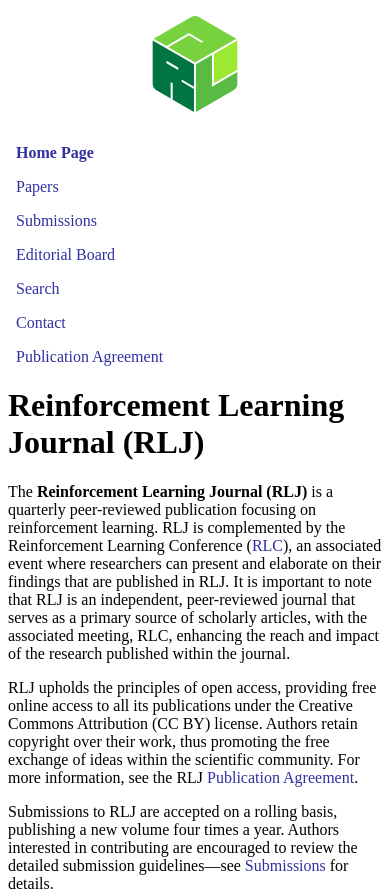
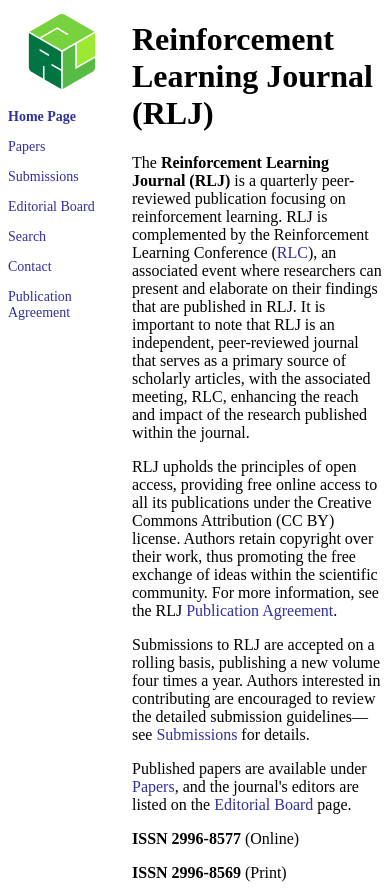
Before and after one commit to rl-journal/rlj-website, a Next.js app: page / in a window 390 px wide. Shown: the top 891 px of the page. Built offline with nearby package versions, Linux system fonts and the light colour scheme.

Commit message:
refactor: mobile view

```diff
--- a/app/globals.css
+++ b/app/globals.css
@@ -146,16 +146,31 @@ footer {
   margin-bottom: 1em;
 }
 
+/* updates for mobile view */
 @media (max-width: 640px) {
   #fixed {
-    position: static;
-    width: auto;
-    height: auto;
-    text-align: left;
-    padding: 0 1em;
-    overflow: visible;
+    width: 7.5rem;
+    padding-left: 0.5rem;
+    padding-right: 0.25rem;
+    font-size: 87.5%;
   }
+
+  #fixed p.nav-depth-1 {
+    margin-left: 0.75em;
+  }
+
+  #fixed p.nav-depth-2 {
+    margin-left: 1.5em;
+  }
+
+  #fixed img.logo {
+    width: 5.5rem;
+    height: 4.7rem;
+    margin-bottom: 1.25rem;
+  }
+
   #content {
-    margin-left: 0.5em;
+    margin-left: 8.25rem;
+    margin-right: 0.5rem;
   }
 }
--- a/app/layout.tsx
+++ b/app/layout.tsx
@@ -1,4 +1,5 @@
 import type { Metadata, Viewport } from "next";
+import Script from "next/script";
 import "./globals.css";
 import Sidebar from "@/components/Sidebar";
 import Footer from "@/components/Footer";
@@ -30,10 +31,6 @@ export default function RootLayout({
               "window.MathJax = { tex: { inlineMath: [['$', '$'], ['\\\\(', '\\\\)']] } };",
           }}
         />
-        <script
-          async
-          src="https://cdn.jsdelivr.net/npm/mathjax@3/es5/tex-chtml.js"
-        />
       </head>
       <body>
         <Sidebar />
@@ -41,6 +38,10 @@ export default function RootLayout({
           {children}
           <Footer />
         </div>
+        <Script
+          src="https://cdn.jsdelivr.net/npm/mathjax@3/es5/tex-chtml.js"
+          strategy="afterInteractive"
+        />
       </body>
     </html>
   );
--- a/components/Sidebar.tsx
+++ b/components/Sidebar.tsx
@@ -45,7 +45,6 @@ const navLinks: NavLink[] = [
   },
   { href: "/board", label: "Editorial Board" },
   { href: "/search", label: "Search" },
-
   { href: "/contact", label: "Contact" },
   {
     href: "https://rlj.cs.umass.edu/RLC_Publication_Agreement_Form.pdf",
@@ -95,7 +94,7 @@ function NavItem({
       {expanded &&
         link.children!.map((child) => (
           <NavItem
-            key={child.label}
+            key={child.href}
             link={child}
             pathname={pathname}
             depth={depth + 1}
```
